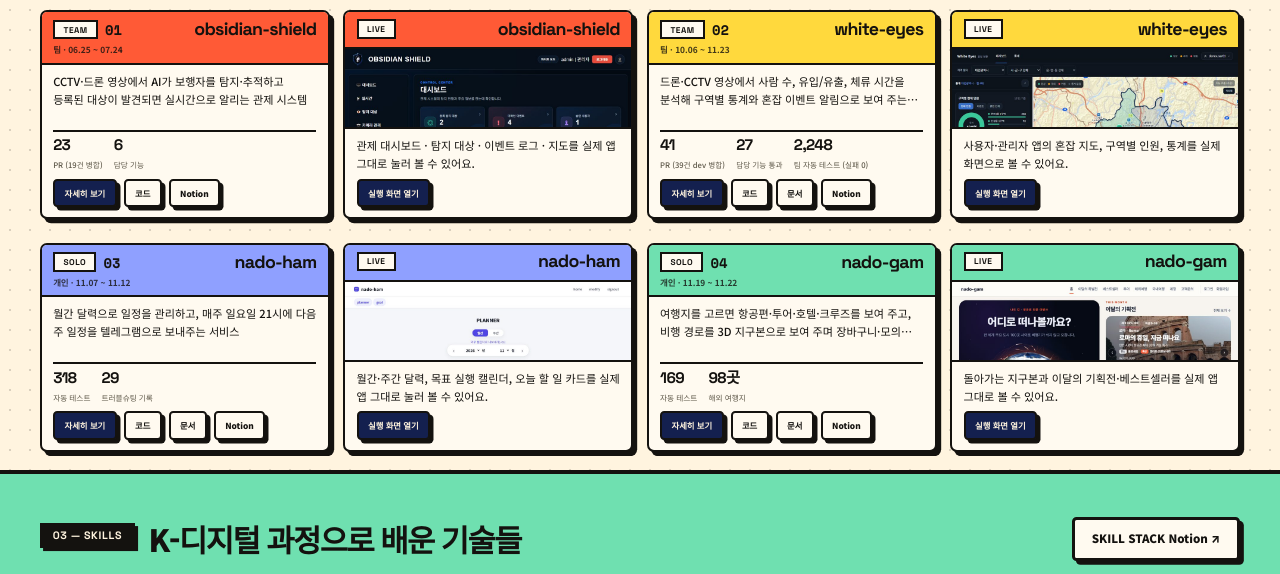
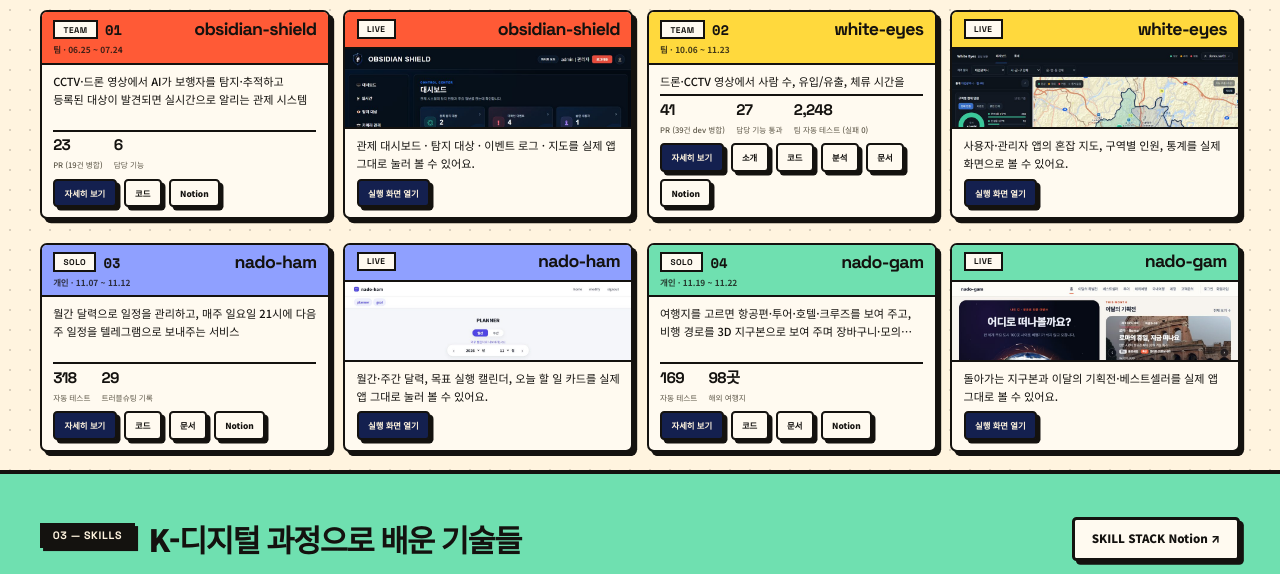
Before and after one commit to ho8566z/yunho-portfolio-2611, a plain HTML site: page index.html in a window 1280 px wide. Shown: the part 1760-2334 px from the top of the page. Drawn offline with nearby package versions, Linux system fonts and the light colour scheme; a web font is replaced by a local one.

Commit message:
포트폴리오: white-eyes 카드 버튼을 소개·코드·분석·문서로 분류
Co-Authored-By: Claude Sonnet 5.5 <noreply@anthropic.com>

```diff
--- a/index.html
+++ b/index.html
@@ -1107,7 +1107,7 @@ var P = [
    meta:"2차 팀 프로젝트 · 2026.10.06 ~ 11.23 · 6인", role:"담당: 보안 · 계정 · 이벤트",
    stack:["Java 17","Spring Boot","Spring Security","JPA","MySQL","Flask","YOLOv8","Docker"],
    metrics:[["41","PR (39건 dev 병합)"],["27","담당 기능 통과"],["2,248","팀 자동 테스트 (실패 0)"]],
-   links:[["실행 화면","projects/white-eyes.html"],["코드","https://github.com/white-eyes1/white-eyes-spring"],["문서","https://github.com/white-eyes1/white-eyes-introduce"],["Notion","https://app.notion.com/p/41400b1cd77d8003b89edf0efe261379"]],
+   links:[["실행 화면","projects/white-eyes.html"],["소개","https://github.com/white-eyes1/white-eyes-introduce"],["코드","https://github.com/white-eyes1/white-eyes-spring"],["분석","https://github.com/white-eyes1/white-eyes-flask"],["문서","https://github.com/white-eyes1/white-eyes-docs"],["Notion","https://app.notion.com/p/41400b1cd77d8003b89edf0efe261379"]],
    detail:{
      images:[["시스템 구성도","images/projects/white-eyes-architecture.png","white-eyes 서비스 구성도: nginx, 사용자 앱·관리자 앱, 분석 서버, MySQL, NFS 스토리지"],["ERD (주요 컬럼)","images/projects/white-eyes-erd.png","white-eyes ERD: 계정·세션, 지역·구역·캠, 이벤트·기록, 통계 테이블"],["실행 화면 · 사용자 대시보드 (데모 계정)","images/projects/white-eyes-user-dashboard.jpg","white-eyes 사용자 앱 대시보드: 지도 위 구역별 현재 인원과 통계 패널"]],
      summary:"사용자 앱·관리자 앱(Spring Boot)과 분석 서버(Flask, YOLOv8 + OpenCV)를 분리한 멀티 서비스 구조입니다. 저는 인증·권한 보안, 계정 관리, 혼잡·급증·캠 이상 이벤트 판정과 실시간 알림을 맡았습니다.",
```
